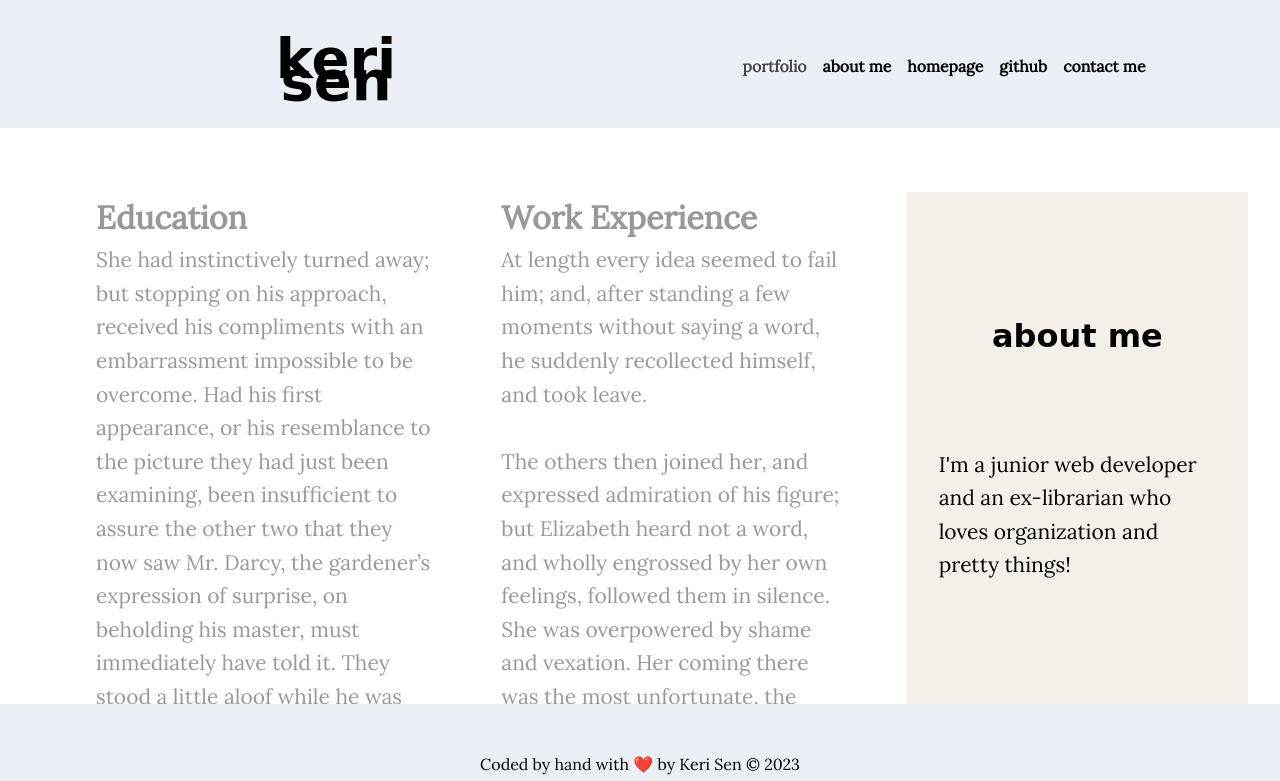
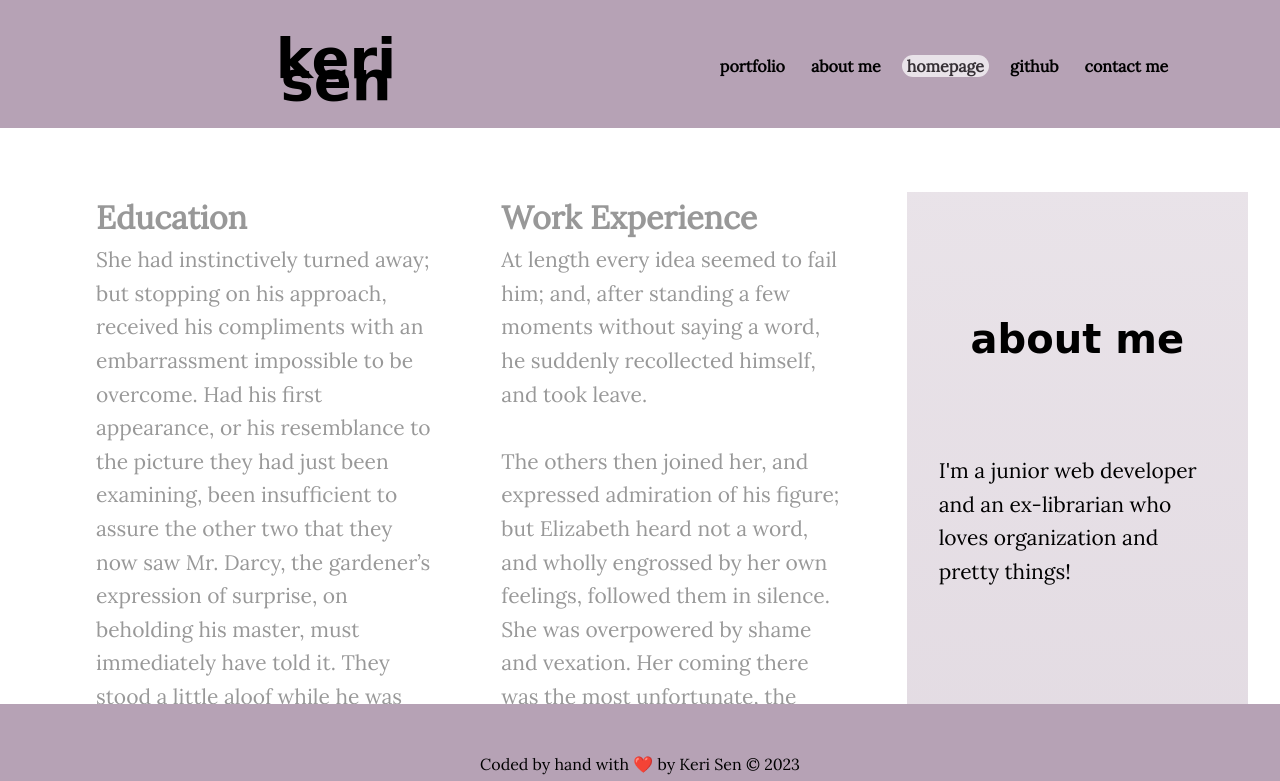
Before and after one commit to kerilsen/portfolio, a plain HTML site: page home.html in a window 1280 px wide. Shown: the top 781 px of the page. Drawn offline with Linux system fonts and the light colour scheme; a web font is replaced by a local one.

Commit message:
Added comments to index and style files and changed color palette added CSS snippets

```diff
--- a/assets/css/style.css
+++ b/assets/css/style.css
@@ -1,12 +1,13 @@
 :root {
-    --light-blue: rgb(233, 239, 244);
-    --lilac: rgb(236, 224, 236);
+
+    --lilac: rgb(182, 162, 181);
     --pink: rgb(253, 236, 240);
     --dark: rgb(168, 114, 152);
     --light: rgb(245, 239, 233);
+    --periwinkle: rgb(243, 229, 233);
     --white: #ffffff;
-    --script: 'League Script', cursive;
-    --type: 'Lora', serif;
+    --script: 'League Script', 'Brush Script MT', cursive;
+    --type: 'Lora', 'Georgia', serif;
 }
 
 *,
@@ -19,7 +20,6 @@ body {
     font-family: var(--type);
     font-weight: 400;
     font-size: 1.3125em;
-    /* 21px equivalent to 1.3125rem */
     line-height: 1.6;
     width: 100%;
 }
@@ -31,7 +31,7 @@ a {
 }
 
 header {
-    background-color: var(--light-blue);
+    background-color: var(--lilac);
     position: relative;
     top: 0;
     width: 100%;
@@ -40,8 +40,13 @@ header {
     line-height: 0.75;
 }
 
-nav a:hover {
-    color: var(--dark);
+/* top "keri sen" logo */
+h1 {
+    text-align: center;
+    font-family: var(--script);
+    font-size: 3.5rem;
+    line-height: 40%;
+    padding-top: 1rem;
 }
 
 /* sidebar "about me" */
@@ -58,6 +63,18 @@ h3 {
     position: relative;
 }
 
+.responsive {
+    width: 50%;
+    height: auto;
+    margin: auto;
+}
+
+.stretchimage {
+    width: 100%;
+    height: 100%;
+    position: relative;
+}
+
 /* container for logo and navigation */
 .split {
     display: flex;
@@ -71,23 +88,12 @@ h3 {
     flex-basis: 100%;
 }
 
-/* top "keri sen" logo */
-h1 {
-    text-align: center;
-    font-family: var(--script);
-    font-size: 3.5rem;
-    line-height: 40%;
-    padding-top: 1rem;
-}
-
 .topnav {
     display: flex;
     justify-content: center;
-    /* flex-wrap: wrap; */
     margin: 0;
     color: black;
     font-size: 0.75em;
-    /* justify-self: flex-end; */
 }
 
 .topnav a {
@@ -100,6 +106,11 @@ h1 {
     border-radius: 50px;
 }
 
+.topnav a:hover {
+    color: var(--dark);
+}
+
+/* Main grid that holds the body of the page */
 .grid {
     margin: 2rem 0;
     display: grid;
@@ -109,31 +120,12 @@ h1 {
     grid-auto-rows: minmax(100px, auto);
 }
 
-.responsive {
-    width: 50%;
-    height: auto;
-    margin: auto;
-}
-
-.stretchimage {
-    width: 100%;
-    height: 100%;
-    position: relative;
-}
-
-article:hover {
-    opacity: 1;
-}
-
-article {
-    opacity: .4;
-    transition: opacity 0.5s;
-}
-
 .sidebar {
     grid-column: 1;
     grid-row: 1;
-    background-color: var(--light);
+    /* use linear-gradient() function to create a fading background  */
+    background-image: linear-gradient(rgba(182, 162, 181, 0.3) 0%,
+            rgba(182, 162, 181, 0.6) 100%);
     padding: 2rem;
     display: flex;
     flex-wrap: wrap;
@@ -141,12 +133,16 @@ article {
     align-items: flex-start;
 }
 
-/* sidebar "about me" */
-h2 {
-    font-family: var(--script);
-    line-height: 1;
-    font-size: 2rem;
-    text-align: center;
+article {
+    opacity: .4;
+    transition: opacity 0.5s;
+    border-radius: 8px;
+    transition: all 0.5s ease-in-out;
+}
+
+article:hover {
+    opacity: 1;
+    box-shadow: inset 0px 0px 8px rgba(182, 162, 181, 1), 0 0 15px rgba(182, 162, 181, 1);
 }
 
 .spotlight {
@@ -165,15 +161,9 @@ h2 {
     padding: 0.5rem 1rem;
     z-index: 2;
     border-radius: 0px 50px 50px 0px;
-    background-color:var(--white);
+    background-color: var(--white);
     opacity: 0.7;
     max-width: 23rem;
-}
-
-/* app titles */
-h3 {
-    font-size: 2rem;
-    position: relative;
 }
 
 .caption {
@@ -194,7 +184,7 @@ footer {
     position: relative;
     bottom: 0;
     width: 100%;
-    background-color: var(--light-blue);
+    background-color: var(--lilac);
     height: 5rem;
     font-size: 1rem;
     margin-top: 2rem;
@@ -205,14 +195,18 @@ footer {
 /* Large devices (tablets in landscape mode and small laptops, min-width 768px) */
 
 @media only screen and (min-width: 768px) {
+    .topnav {
+        padding-top: 0.5rem;
+        margin: auto;
+    }
+
+    .topnav a {
+        padding: 5px;
+    }
+
     .grid {
         margin-top: 2rem;
         grid-template-columns: 50%;
-    }
-
-    .topnav {
-        padding-top: 0.5rem;
-        margin: auto;
     }
 
     .sidebar {
@@ -239,10 +233,22 @@ footer {
         padding-bottom: 5rem;
     }
 
+    h1 {
+        size: 5rem;
+    }
+
+    h2 {
+        size: 3.5rem;
+    }
+
     .split {
         justify-content: space-between;
         flex-wrap: nowrap;
         flex-direction: row;
+    }
+
+    .topnav {
+        font-size: 1rem;
     }
 
     .grid {
@@ -252,13 +258,6 @@ footer {
         gap: 4rem;
     }
 
-    h1 {
-        size: 5rem;
-    }
-
-    h2 {
-        size: 3.5rem;
-    }
 
     .sidebar {
         grid-column: 3;
--- a/home.html
+++ b/home.html
@@ -27,9 +27,9 @@
                     <h1>keri<br> sen</h1>
                 </div>
                 <div class="topnav">
-                    <a href="#portfolio" class="active">portfolio</a>
+                    <a href="index.html">portfolio</a>
                     <a href="#about">about me</a>
-                    <a href="home.html">homepage</a>
+                    <a href="home.html" class="active">homepage</a>
                     <a href="https://github.com/kerilsen">github</a>
                     <a href="mailto:keri.l.sen@gmail.com">contact me</a>
                 </div>
```
Also changed, not shown: index.html (+6 -2 lines).
